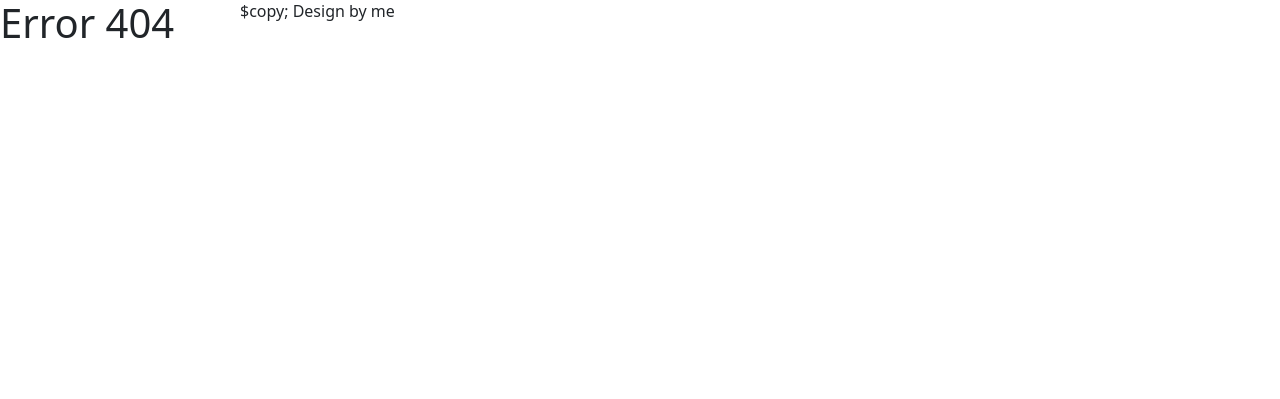
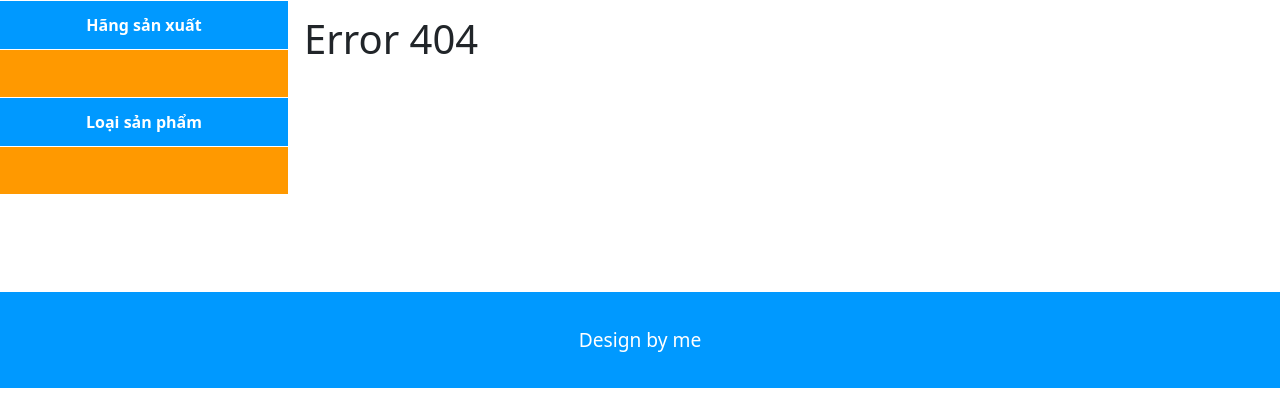
Before and after one commit to Phucttgiakiem/Toy_children, a PHP site: page /index.php?a=style in a window 1280 px wide. Shown: the part 401-800 px from the top of the page. Run offline with PHP 8.4, Linux system fonts and the light colour scheme; tables that the repository leaves empty or names only in its code hold one stand-in row (values such as "Sample post"); data that the repository does not hold is empty.

Commit message:
css trang chu va trang chi tiet

```diff
--- a/css/style.css
+++ b/css/style.css
@@ -5,14 +5,15 @@ html, body {
     overflow-x: hidden;
 }
 body {
+    width: 100vw;
     padding: 0;
     margin: 0;
 }
 #wrapper {
-    width:100vw;
+    width:100%;
     display:grid;
-    grid-template-columns: 15rem calc(100vw - 15rem);
-    grid-template-rows: 25rem auto 6rem;
+    grid-template-columns: 18rem calc(100vw - 18rem);
+    grid-template-rows: 25rem max-content 6rem;
 }
 /* -------------------- Header ----------------------------- */
 #header {
@@ -23,11 +24,11 @@ body {
     grid-row: 1 / 2;
     display:grid;
     grid-template-rows: 5rem 20rem;
-    grid-template-columns: 18rem calc(100vw - 18rem);
+    grid-template-columns: 18rem calc(100% - 18rem);
 }
 #header img {
-    grid-column: 1 / span 2; /* Trải rộng cả 2 cột */
-    grid-row: 2 / 3; /* Đặt ảnh ở hàng 2 */
+    grid-column: 1 / 2; /* Trải rộng cả 2 cột */
+    /* grid-row: 2 / 3; Đặt ảnh ở hàng 2 */
     width: 100%;
     height: 20rem;
 
@@ -70,6 +71,143 @@ body {
 /* -------------------- Header ----------------------------- */
 /* --------------------- sidebar ----------------------- */
 
+#sidebar {
+    width: 100%;
+    height: max-content;
+    grid-row: 2 / 3;
+}
+#sidebar dl {
+    margin: 0.1rem 0;
+}
+#sidebar dl dt{
+    width: 18rem;
+    height: 3rem;
+    line-height: 3rem;
+    text-align: center;
+    color: white;
+    background-color: #0099FF;
+    margin: 0;
+}
+#sidebar dl dt a {
+    display: none;
+}
+#sidebar dl dd {
+    width: 18rem;
+    height: 3rem;
+    line-height: 3rem;
+    margin: 0;
+    padding-left: 2rem;
+    background-color: #FF9900;
+    border-top: 0.1rem solid white;
+    /* border-bottom:  0.1rem solid white; */
+}
+#sidebar dl dd:hover {
+    cursor: pointer;
+    opacity: 0.6;
+}
+#sidebar dl dd a:last-child {
+    text-decoration: none;
+    display: block;
+    color: white;
+    font-weight: 500;
+    width: 100%;
+    height: 100%;
+}
+/* --------------------- sidebar ----------------------- */
+/* -------------------- content ----------------------- */
+#content {
+    width: 100%;
+    height: max-content;
+    grid-row: 2 / 4;
+    margin: 1rem;
+    display: grid;
+    grid-template-columns: 50% 50%;
+    grid-auto-rows: auto;
+    gap: 1rem;
+}
+#content h2 {
+    grid-column: 1/3;
+    height: 5rem;
+    line-height: 5rem;
+    padding-left: 5rem;
+    font-size: 3rem;
+
+}
+#content .box {
+    width: 100%;
+    height: 25rem;
+    display: flex;
+    flex-direction: column;
+    justify-content: center;
+    align-items: center;
+}
+#content .box img {
+    width: 15rem;
+    height: 15rem;
+}
+#content .box .pname {
+    font-size: 2rem;
+    font-weight: 500;
+    color: #333333;
+}
+#content .box .pprice {
+    font-size:1.3rem;
+    color: red;
+    font-weight: 500;
+}
+#content .box .action {
+    flex-grow: 1;
+}
+#content .box .action a {
+    text-decoration: none;
+    font-size: 1.3rem;
+    color: #0099FF;
+    font-weight: 500;
+}
+#chitietsp {
+    grid-column: 1/3;
+    grid-row: 2/3;
+    display: grid;
+    grid-template-columns: 40% 60%;
+    grid-template-rows: auto;
+    width: 100%;
+    height: max-content;
+}
+#chitietleft {
+    grid-column: 1/2;
+}
+#chitietleft img{
+    width: 25rem;
+    height: 25rem;
+}
+#chitietright{
+   grid-column: 2/3;
+   padding: 0 2rem;
+   display: grid;
+   grid-template-columns: 40% 60%;
+   grid-template-rows: auto;
+}
+/* #chitietright div {
 
 
-/* --------------------- sidebar ----------------------- */
+} */
+#chitietright div span {
+    font-size: 1.8rem;
+}
+#chitietright div > span:first-child {
+    grid-column: 1/2;
+}
+/* -------------------- content ----------------------- */
+/* -------------------- Footer ------------------------- */
+#footer {
+    width: 100%;
+    height: 6rem;
+    line-height: 6rem;
+    text-align: center;
+    grid-column: 1/3;
+    background-color: #0099FF;
+    font-size: 1.2rem;
+    font-weight: 500;
+    color: white;
+}
+/* -------------------- Footer ------------------------- */
--- a/modules/mFooter.php
+++ b/modules/mFooter.php
@@ -1,3 +1,3 @@
 <div id="footer">
-    $copy; Design by me
+    Design by me
 </div>
```
